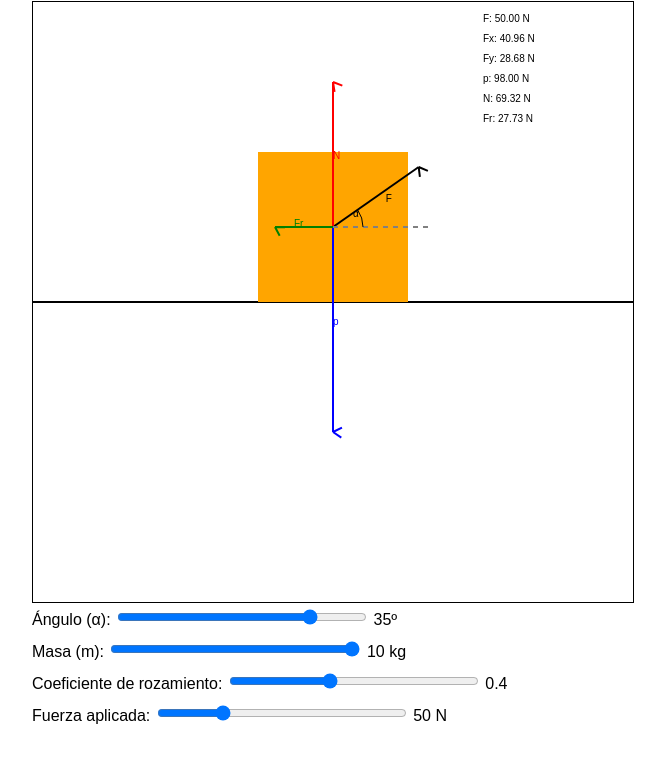
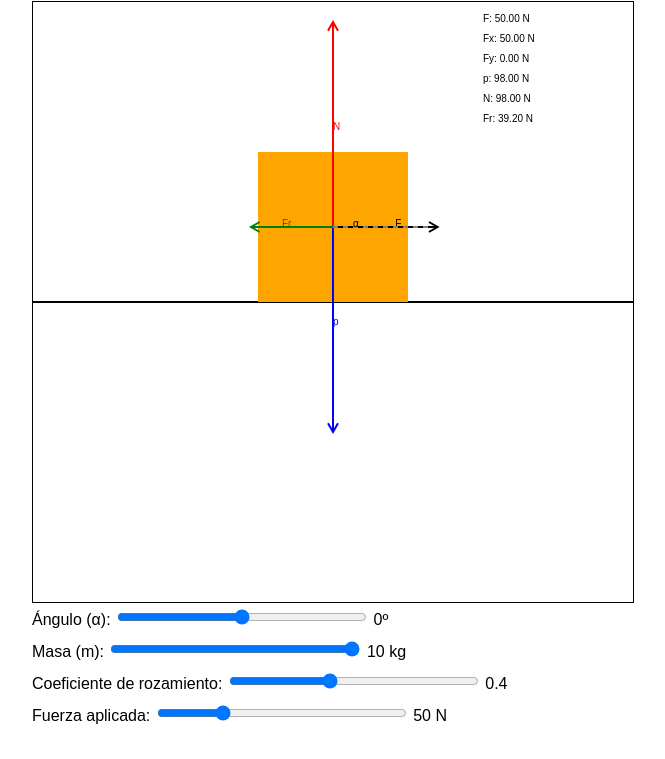
Before and after one commit to onio72/dinamica002, a plain HTML site: page index.html in a window 1280 px wide. Shown: the part 107-866 px from the top of the page, without its empty margins (208-873 px from the left). Drawn offline with Linux system fonts and the light colour scheme.

Commit message:
Add files via upload

```diff
--- a/index.html
+++ b/index.html
@@ -37,8 +37,8 @@
 
         <div class="input-group">
             <label for="anguloSlider">Ángulo (α):</label>
-            <input type="range" id="anguloSlider" class="slider" min="-60" max="60" step="5" value="35" oninput="actualizarDiagrama()">
-            <span id="anguloValor">35</span>º
+            <input type="range" id="anguloSlider" class="slider" min="-90" max="90" step="5" value="0" oninput="actualizarDiagrama()">
+            <span id="anguloValor">0</span>º
         </div>
         <div class="input-group">
             <label for="masaSlider">Masa (m):</label>
@@ -62,9 +62,20 @@
 
         function actualizarDiagrama() {
             const masa = parseFloat(document.getElementById('masaSlider').value);
-            const angulo = parseFloat(document.getElementById('anguloSlider').value);
+            let angulo = parseFloat(document.getElementById('anguloSlider').value);
             const coefRozamiento = parseFloat(document.getElementById('coefSlider').value);
             const fuerzaAplicada = parseFloat(document.getElementById('fuerzaSlider').value);
+
+            const anguloRad = angulo * Math.PI / 180;
+            const peso = masa * g;
+            let fuerzaVertical = fuerzaAplicada * Math.sin(anguloRad);
+            let fuerzaHorizontal = fuerzaAplicada * Math.cos(anguloRad);
+
+            // Asegurarse de que la componente vertical de F no supere al peso
+            if (Math.abs(fuerzaVertical) > peso) {
+                fuerzaVertical = Math.sign(fuerzaVertical) * peso;
+                fuerzaHorizontal = Math.sqrt(fuerzaAplicada**2 - fuerzaVertical**2);
+            }
 
             document.getElementById('masaValor').innerText = masa;
             document.getElementById('anguloValor').innerText = angulo;
@@ -91,10 +102,6 @@
             ctx.fillRect(centerX - size / 2, centerY - size / 2, size, size);
 
             // Calcular las fuerzas
-            const anguloRad = angulo * Math.PI / 180;
-            const peso = masa * g;
-            const fuerzaHorizontal = fuerzaAplicada * Math.cos(anguloRad);
-            const fuerzaVertical = fuerzaAplicada * Math.sin(anguloRad);
             const normal = peso - fuerzaVertical;
             const fuerzaRozamiento = coefRozamiento * normal;
 
@@ -118,12 +125,16 @@
             ctx.setLineDash([]);
 
             ctx.beginPath();
-            ctx.arc(centerX, centerY, 30, 0, -anguloRad, true);
+            if (angulo >= 0) {
+                ctx.arc(centerX, centerY, 30, 0, -anguloRad, true);
+            } else {
+                ctx.arc(centerX, centerY, 30, 0, -anguloRad, false);
+            }
             ctx.strokeStyle = 'black';
             ctx.lineWidth = 1;
             ctx.stroke();
             ctx.fillStyle = 'black';
-            ctx.fillText("α", centerX + 20, centerY - 10);
+            ctx.fillText("α", centerX + 20 * Math.cos(anguloRad / 2), centerY - 20 * Math.sin(anguloRad / 2));
 
             // Mostrar valores numéricos de las fuerzas en la esquina superior derecha
             ctx.fillStyle = 'black';
@@ -137,7 +148,7 @@
 
         function dibujarVector(ctx, fromx, fromy, tox, toy, color, label) {
             const headlen = 10; // Longitud de la cabeza de la flecha
-            const angle = Math.atan2(toy - fromy, tox - fromx);
+            const angle = Math.atan2(toy, tox);
 
             // Línea principal de la flecha
             ctx.beginPath();
@@ -149,9 +160,9 @@
 
             // Cabeza de la flecha
             ctx.beginPath();
+            ctx.moveTo(fromx + tox, fromy + toy);
+            ctx.lineTo(fromx + tox - headlen * Math.cos(angle - Math.PI / 6), fromy + toy - headlen * Math.sin(angle - Math.PI / 6));
             ctx.lineTo(fromx + tox, fromy + toy);
-            ctx.lineTo(fromx + tox - headlen * Math.cos(angle - Math.PI / 6), fromy + toy - headlen * Math.sin(angle - Math.PI / 6));
-            ctx.moveTo(fromx + tox, fromy + toy);
             ctx.lineTo(fromx + tox - headlen * Math.cos(angle + Math.PI / 6), fromy + toy - headlen * Math.sin(angle + Math.PI / 6));
             ctx.strokeStyle = color;
             ctx.lineWidth = 2;
```
